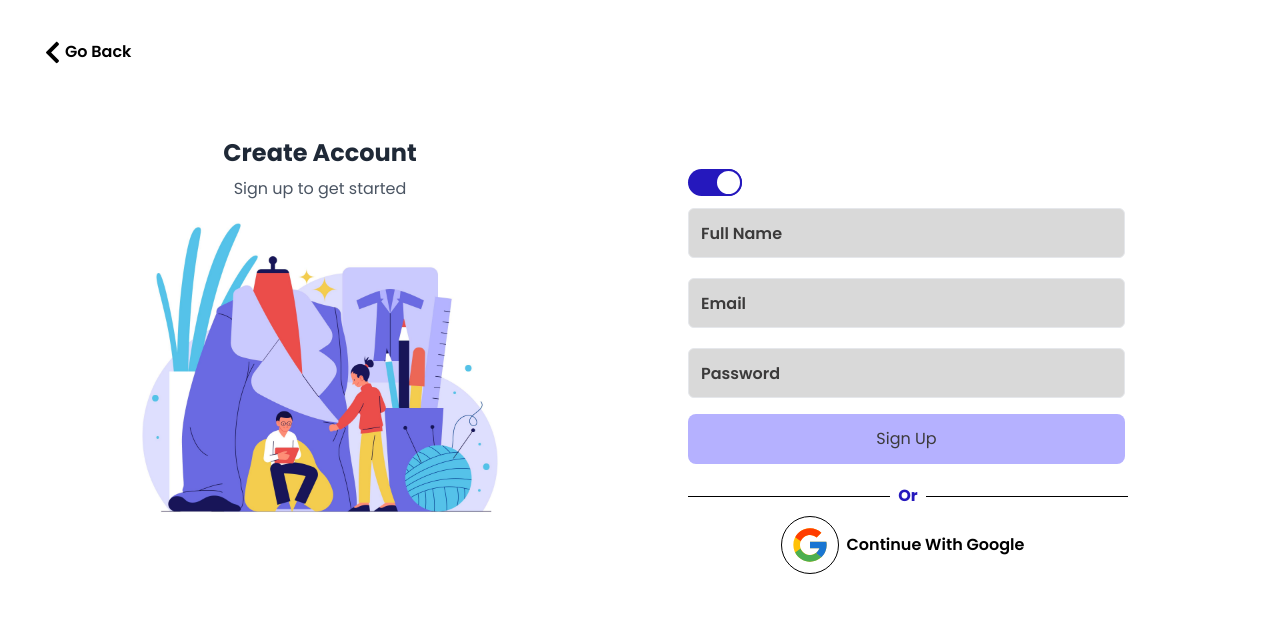
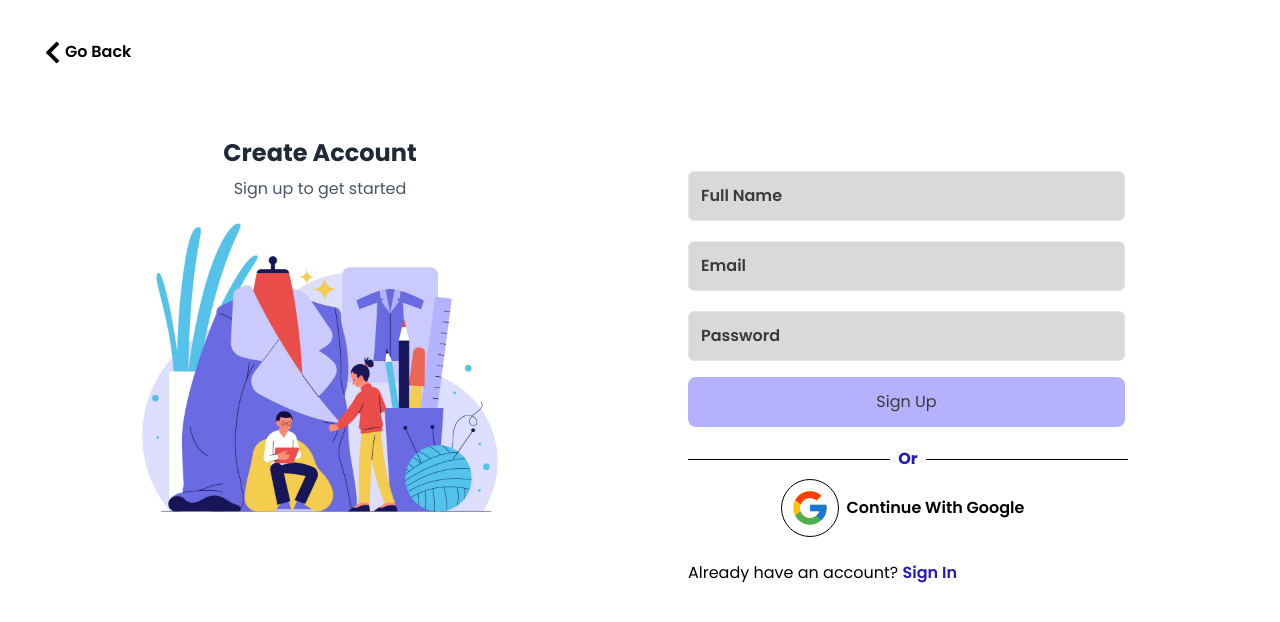
Before and after one commit to dscedesigners/Shivkumarrathod-Online_Boutique, a React (Vite) app in the folder client/: page /account in a window 1280 px wide. Shown: the top 622 px of the page. Built offline with nearby package versions, Linux system fonts and the light colour scheme.

Commit message:
Login and profile page changes

```diff
--- a/client/src/Account/AuthPage.jsx
+++ b/client/src/Account/AuthPage.jsx
@@ -4,18 +4,14 @@ import { FcGoogle } from "react-icons/fc";
 import { Link, useNavigate } from 'react-router-dom';
 import { FaChevronLeft } from "react-icons/fa";
 
-const SignUpPage = () => {
+const AuthPage = () => {
   const [isSignUp, setIsSignUp] = useState(true); // Track whether it's Sign Up or Sign In
   const navigate = useNavigate(); // Hook for navigation
-
-  const toggleForm = () => setIsSignUp(prev => !prev); // Toggle between Sign In and Sign Up
 
   // Form submission handler
   const handleSubmit = (e) => {
     e.preventDefault(); // Prevent the default form submission
-    // Set a state or use a cookie to track if the user is logged in
-    // After the submission, navigate to home
-    navigate('/profilepage'); // Redirect to the home page
+    navigate('/profilepage'); // Redirect to the profile page
   };
 
   return (
@@ -40,15 +36,6 @@ const SignUpPage = () => {
             <h1 className="w-[437px] text-3xl font-bold">
               {isSignUp ? "Create Account" : "Sign In to get Started"}
             </h1>
-          </div>
-
-          <div
-            className={`w-[54px] mb-2 h-[27px] bg-[#2518BD] rounded-full flex items-end cursor-pointer transition-colors duration-300 ${isSignUp ? 'bg-[#2518BD]' : 'bg-[#B5B1FF]'}`}
-            onClick={toggleForm}
-          >
-            <div
-              className={`w-[27px] h-[27px] bg-white rounded-full border-[#2518BD] border-x-2 border-y-2 transition-transform duration-300 ${isSignUp ? 'translate-x-[27px]' : 'translate-x-0'}`}
-            ></div>
           </div>
 
           <form onSubmit={handleSubmit} className="space-y-4">
@@ -130,10 +117,22 @@ const SignUpPage = () => {
             </div>
             <h1 className="px-2 font-semibold">Continue With Google</h1>
           </button>
+
+          <div className="mt-4 text-left">
+            <p>
+              {isSignUp ? "Already have an account? " : "Don't have an account? "}
+              <button
+                className="text-[#2518BD] font-semibold"
+                onClick={() => setIsSignUp(prev => !prev)}
+              >
+                {isSignUp ? "Sign In" : "Sign Up"}
+              </button>
+            </p>
+          </div>
         </div>
       </div>
     </>
   );
 };
 
-export default SignUpPage;
+export default AuthPage;
--- a/client/src/Pages/Profile/Sidebar.jsx
+++ b/client/src/Pages/Profile/Sidebar.jsx
@@ -9,7 +9,7 @@ const Sidebar = ({ setActiveSection, handleLogout }) => {
   };
 
   return (
-    <div className="w-64 bg-blue-800 text-white p-6 space-y-6 fixed top-0 left-0 bottom-0">
+    <div className="w-64 bg-blue-500 text-white p-6 space-y-6 fixed top-0 left-0 bottom-0">
       <h2 className="text-2xl font-semibold mb-6">My Profile</h2>
       <ul className="space-y-4">
         <li>
```
